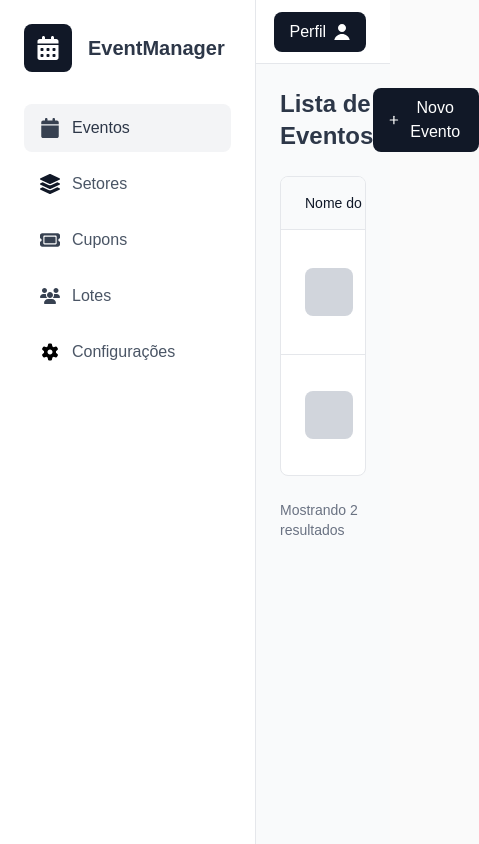
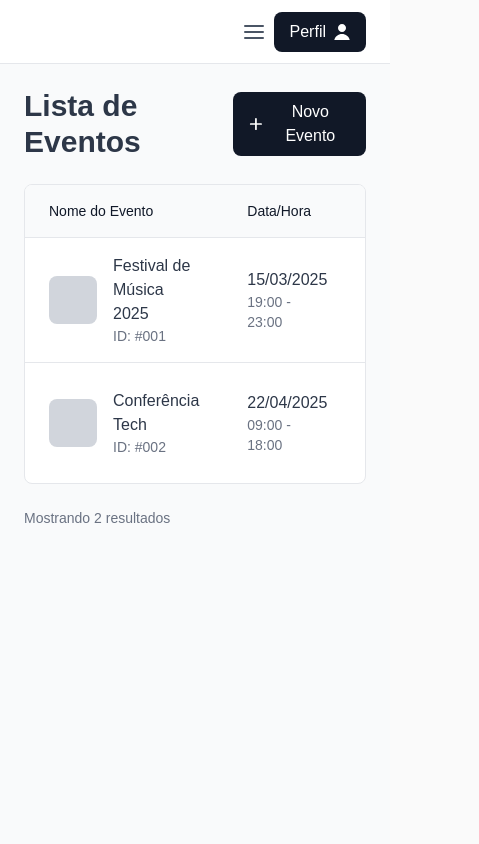
Before and after one commit to tatazzi/gestao-eventos, a Next.js app: page /dashboard in a window 390 px wide. Shown: the whole page, 479 px wide, since content can reach past the window. Built offline with nearby package versions, Linux system fonts and the light colour scheme.

Commit message:
style: Improve the responsiveness for the mobile version

```diff
--- a/src/app/dashboard/page.tsx
+++ b/src/app/dashboard/page.tsx
@@ -10,9 +10,18 @@ import LotsList from "@/components/LotsList";
 
 export default function Dashboard() {
   const [activeItem, setActiveItem] = useState("eventos");
+  const [isSidebarOpen, setIsSidebarOpen] = useState(false);
 
   const handleItemClick = (item: string) => {
     setActiveItem(item);
+  };
+
+  const handleToggleSidebar = () => {
+    setIsSidebarOpen(!isSidebarOpen);
+  };
+
+  const handleCloseSidebar = () => {
+    setIsSidebarOpen(false);
   };
 
   const renderContent = () => {
@@ -39,9 +48,17 @@ export default function Dashboard() {
 
   return (
     <div className="min-h-screen bg-gray-50">
-      <Sidebar activeItem={activeItem} onItemClick={handleItemClick} />
-      <Header />
-      <main className="ml-64 pt-16">
+      <Sidebar
+        activeItem={activeItem}
+        onItemClick={handleItemClick}
+        isOpen={isSidebarOpen}
+        onClose={handleCloseSidebar}
+      />
+      <Header
+        isSidebarOpen={isSidebarOpen}
+        onToggleSidebar={handleToggleSidebar}
+      />
+      <main className="lg:ml-64 pt-16 ">
         {renderContent()}
       </main>
     </div>
--- a/src/components/CouponsList.tsx
+++ b/src/components/CouponsList.tsx
@@ -176,12 +176,12 @@ export default function CouponsList() {
           </table>
         </div>
 
-        <div className="px-6 py-4 border-t border-gray-200 bg-gray-50">
+      </div>
+        <div className="py-4 border-t border-gray-200 bg-gray-50">
           <p className="text-sm text-gray-700">
-            Mostrando 1 a {coupons.length} de {coupons.length} resultados
+            Mostrando {coupons.length} resultados
           </p>
         </div>
-      </div>
 
       <Modal
         isOpen={isModalOpen}
--- a/src/components/EventsList.tsx
+++ b/src/components/EventsList.tsx
@@ -69,7 +69,7 @@ export default function EventsList() {
   return (
     <div className="p-6">
       <div className="flex items-center justify-between mb-6">
-        <h1 className="text-2xl font-bold text-lightText">Lista de Eventos</h1>
+        <h1 className="text-3xl font-bold text-lightText">Lista de Eventos</h1>
         <button
           onClick={handleOpenModal}
           className="flex items-center gap-2 bg-brandPrimary text-white px-4 py-2 rounded-lg hover:bg-brandPrimary/80 transition-colors"
--- a/src/components/Header.tsx
+++ b/src/components/Header.tsx
@@ -1,9 +1,14 @@
 "use client";
 
 import { useRouter } from "next/navigation";
-import { User } from "@/assets";
+import { User, Menu } from "@/assets";
 
-export default function Header() {
+type HeaderProps = {
+  isSidebarOpen: boolean;
+  onToggleSidebar: () => void;
+};
+
+export default function Header({ isSidebarOpen, onToggleSidebar }: HeaderProps) {
   const router = useRouter();
 
   const handleProfileClick = () => {
@@ -11,7 +16,13 @@ export default function Header() {
   };
 
   return (
-    <header className="h-16 bg-white border-b border-gray-200 fixed top-0 left-64 right-0 z-20 flex items-center justify-end px-6">
+    <header className="h-16 bg-white border-b border-gray-200 fixed top-0 lg:left-64 left-0 right-0 z-20 flex items-center justify-end px-6">
+      <button
+        onClick={onToggleSidebar}
+        className="lg:hidden p-2 text-gray-600 hover:text-gray-900 transition-colors"
+      >
+        <Menu className="h-6 w-6" />
+      </button>
       <button
         onClick={handleProfileClick}
         className="flex items-center gap-2 bg-brandPrimary text-white px-4 py-2 rounded-lg hover:bg-brandPrimary/80 transition-colors"
--- a/src/components/LotsList.tsx
+++ b/src/components/LotsList.tsx
@@ -121,12 +121,7 @@ export default function LotsList() {
       </div>
 
       <div className="bg-white rounded-lg shadow-sm border border-gray-200">
-        <div className="p-6 border-b border-gray-200">
-          <div className="flex items-center justify-between">
-            <h2 className="text-xl font-semibold text-gray-900">Lista de Lotes</h2>
-            <span className="text-sm text-gray-600">24 lotes encontrados</span>
-          </div>
-        </div>
+
 
         <div className="overflow-x-auto">
           <table className="w-full">
@@ -164,26 +159,15 @@ export default function LotsList() {
                   </td>
                   <td className="px-6 py-4">
                     <div className="flex items-center gap-2">
-                      {lot.status === "closed" ? (
-                        <button className="p-1 text-gray-400 hover:text-gray-600 transition-colors">
-                          <Copy className="h-4 w-4" />
-                        </button>
-                      ) : (
-                        <>
                           <button
                             onClick={() => handleEditClick(lot)}
                             className="p-1 text-gray-400 hover:text-gray-600 transition-colors"
                           >
                             <Edit className="h-4 w-4" />
                           </button>
-                          <button className="p-1 text-gray-400 hover:text-gray-600 transition-colors">
-                            <Play className="h-4 w-4" />
-                          </button>
                           <button className="p-1 text-gray-400 hover:text-red-600 transition-colors">
                             <Trash className="h-4 w-4" />
                           </button>
-                        </>
-                      )}
                     </div>
                   </td>
                 </tr>
@@ -192,12 +176,12 @@ export default function LotsList() {
           </table>
         </div>
 
-        <div className="px-6 py-4 border-t border-gray-200 bg-gray-50">
+      </div>
+        <div className=" py-4 border-t border-gray-200 bg-gray-50">
           <p className="text-sm text-gray-700">
-            Mostrando 1 a {lots.length} de 24 resultados
+            Mostrando {lots.length} resultados
           </p>
         </div>
-      </div>
 
       <Modal
         isOpen={isModalOpen}
--- a/src/components/SectorsList.tsx
+++ b/src/components/SectorsList.tsx
@@ -98,9 +98,6 @@ export default function SectorsList() {
         </div>
       </div>
       <div className="bg-white rounded-lg shadow-sm border border-gray-200">
-        <div className="p-6 border-b border-gray-200">
-          <h2 className="text-xl font-semibold text-gray-900">Lista de Setores</h2>
-        </div>
 
         <div className="overflow-x-auto">
           <table className="w-full">
@@ -160,6 +157,11 @@ export default function SectorsList() {
           </table>
         </div>
       </div>
+      <div className="flex items-center justify-between mt-6">
+        <div className="text-sm text-gray-500">
+          Mostrando {sectors.length} resultados
+        </div>
+      </div>
 
       <Modal
         isOpen={isModalOpen}
--- a/src/components/Sidebar.tsx
+++ b/src/components/Sidebar.tsx
@@ -6,9 +6,11 @@ import Button from "./Button";
 type SidebarProps = {
   activeItem: string;
   onItemClick: (item: string) => void;
+  isOpen: boolean;
+  onClose: () => void;
 };
 
-export default function Sidebar({ activeItem, onItemClick }: SidebarProps) {
+export default function Sidebar({ activeItem, onItemClick, isOpen, onClose }: SidebarProps) {
   const menuItems = [
     {
       id: "eventos",
@@ -37,8 +39,28 @@ export default function Sidebar({ activeItem, onItemClick }: SidebarProps) {
     },
   ];
 
+  const handleItemClick = (itemId: string) => {
+    onItemClick(itemId);
+    if (window.innerWidth < 1024) {
+      onClose();
+    }
+  };
+
   return (
-    <div className="w-64 bg-white border-r border-gray-200 h-screen fixed left-0 top-0 z-10">
+    <>
+      {isOpen && (
+        <div
+          className="fixed inset-0 bg-opacity-20 bg-black/50 z-50 "
+          onClick={onClose}
+        />
+      )}
+
+      <div className={`
+        w-64 bg-white border-r border-gray-200 h-screen fixed left-0 top-0 z-50
+        transform transition-transform duration-300 ease-in-out
+        lg:translate-x-0
+        ${isOpen ? 'translate-x-0' : '-translate-x-full'}
+      `}>
         <div className="p-6">
           <div className="flex items-center mb-8">
             <div className="bg-brandPrimary rounded-lg p-3 mr-4">
@@ -59,7 +81,7 @@ export default function Sidebar({ activeItem, onItemClick }: SidebarProps) {
               return (
                 <button
                   key={item.id}
-                onClick={() => onItemClick(item.id)}
+                  onClick={() => handleItemClick(item.id)}
                   className={`w-full flex items-center px-4 py-3 text-left rounded-lg transition-colors ${
                     isActive
                       ? "bg-gray-100 text-lightText"
@@ -74,5 +96,6 @@ export default function Sidebar({ activeItem, onItemClick }: SidebarProps) {
           </nav>
         </div>
       </div>
+    </>
   );
 }
```
Lines whose indentation alone changed are shown as unchanged.
